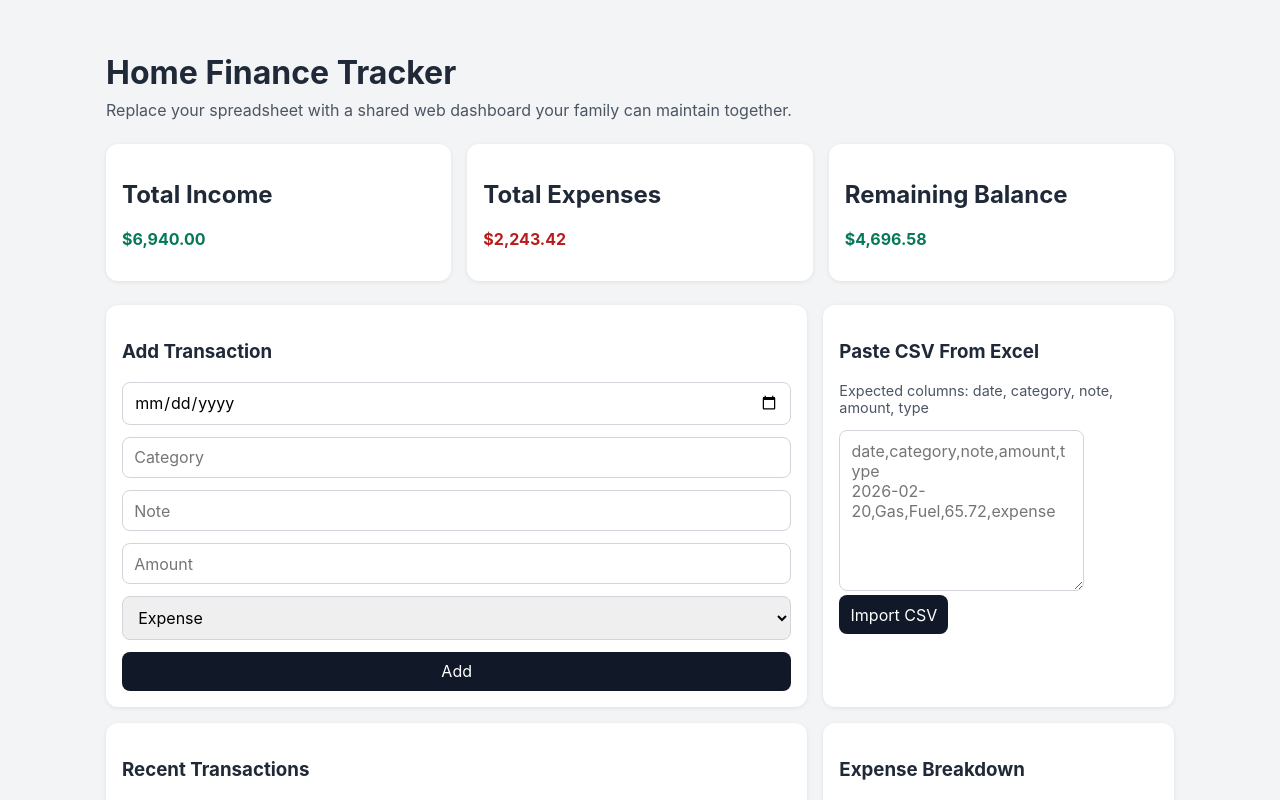
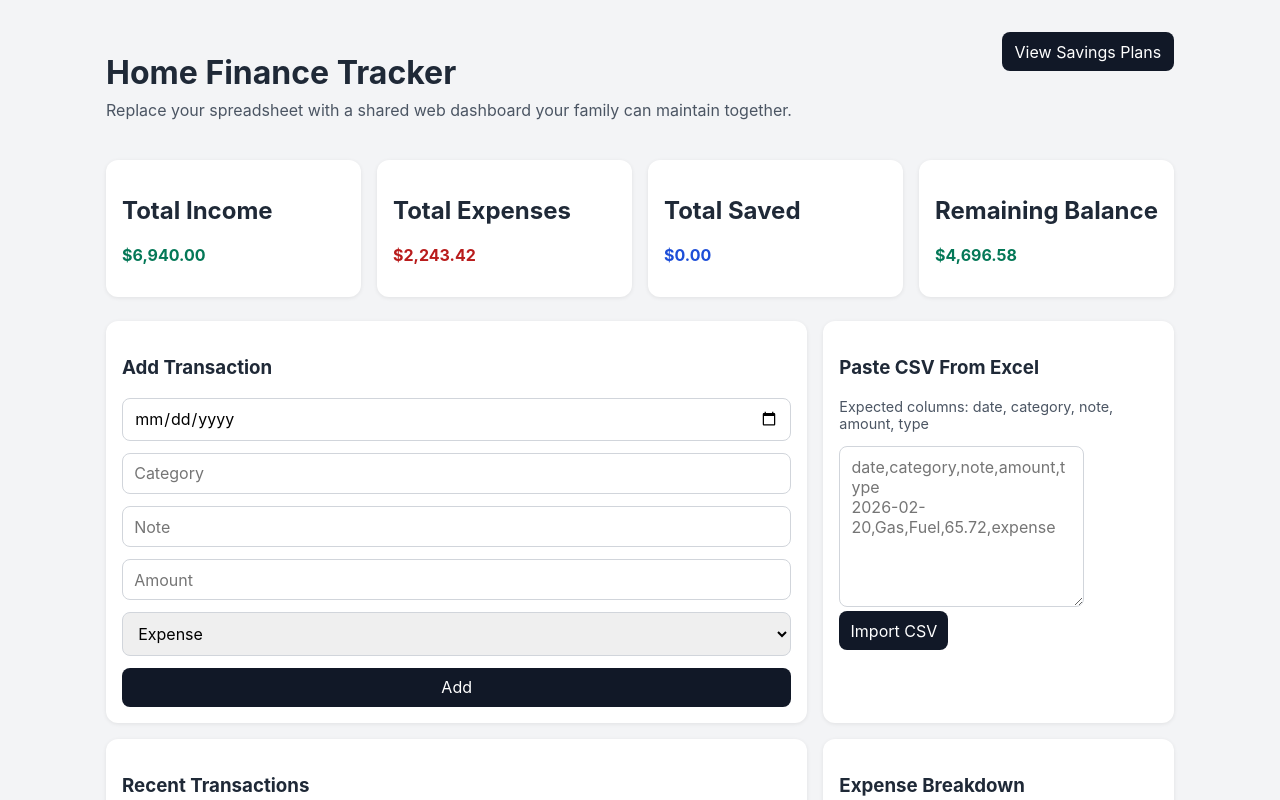
Before and after one commit to junopaulo-deguzman/finance-app, a Next.js app: page / in a window 1280 px wide. Shown: the top 800 px of the page. Built offline with nearby package versions, Linux system fonts and the light colour scheme.

Commit message:
Add savings UI flow and save transaction support

```diff
--- a/src/app/globals.css
+++ b/src/app/globals.css
@@ -28,6 +28,22 @@ h1 {
   color: #4b5563;
 }
 
+.topbar {
+  display: flex;
+  justify-content: space-between;
+  align-items: start;
+  gap: 1rem;
+}
+
+.link-button {
+  display: inline-block;
+  text-decoration: none;
+  background: #111827;
+  color: #fff;
+  padding: 0.6rem 0.8rem;
+  border-radius: 8px;
+}
+
 .kpis {
   display: grid;
   gap: 1rem;
@@ -35,8 +51,13 @@ h1 {
   margin: 1.5rem 0;
 }
 
+.kpis-four {
+  grid-template-columns: repeat(4, minmax(0, 1fr));
+}
+
 .kpis article,
-.grid article {
+.grid article,
+.grid-single article {
   background: #fff;
   border-radius: 12px;
   padding: 1rem;
@@ -47,6 +68,13 @@ h1 {
   display: grid;
   gap: 1rem;
   grid-template-columns: 2fr 1fr;
+  margin-bottom: 1rem;
+}
+
+.grid-single {
+  display: grid;
+  gap: 1rem;
+  grid-template-columns: 1fr;
   margin-bottom: 1rem;
 }
 
@@ -95,6 +123,11 @@ td {
   font-weight: 700;
 }
 
+.saved {
+  color: #1d4ed8;
+  font-weight: 700;
+}
+
 .hint {
   margin-top: 0;
   color: #4b5563;
@@ -116,7 +149,12 @@ td {
 
 @media (max-width: 900px) {
   .kpis,
+  .kpis-four,
   .grid {
     grid-template-columns: 1fr;
   }
+
+  .topbar {
+    flex-direction: column;
+  }
 }
--- a/src/app/page.tsx
+++ b/src/app/page.tsx
@@ -1,9 +1,12 @@
 import FinanceDashboard from "@/components/finance-dashboard";
-import { listTransactions } from "@/db/queries";
+import { listSavingsWithProgress, listTransactions } from "@/db/queries";
 import { seedTransactions } from "@/db/seed-data";
 
 export default async function Home() {
-  const rows = await listTransactions().catch(() => seedTransactions);
+  const [rows, savingsPlans] = await Promise.all([
+    listTransactions().catch(() => seedTransactions),
+    listSavingsWithProgress().catch(() => []),
+  ]);
 
   return (
     <FinanceDashboard
@@ -15,6 +18,13 @@ export default async function Home() {
         amount: row.amount,
         type: row.type,
       }))}
+      savingsPlans={savingsPlans.map((plan) => ({
+        id: plan.id,
+        name: plan.name,
+        targetAmount: plan.targetAmount,
+        targetDate: plan.targetDate,
+        savedAmount: Number(plan.savedAmount),
+      }))}
     />
   );
 }
--- a/src/components/finance-dashboard.tsx
+++ b/src/components/finance-dashboard.tsx
@@ -1,5 +1,6 @@
 "use client";
 
+import Link from "next/link";
 import { useMemo, useState } from "react";
 
 type Row = {
@@ -8,11 +9,20 @@ type Row = {
   category: string;
   note: string;
   amount: number;
-  type: "income" | "expense";
+  type: "income" | "expense" | "save";
+};
+
+type SavingsPlan = {
+  id: string;
+  name: string;
+  targetAmount: number | null;
+  targetDate: string | null;
+  savedAmount: number;
 };
 
 type FinanceDashboardProps = {
   initialRows: Row[];
+  savingsPlans: SavingsPlan[];
 };
 
 const currency = new Intl.NumberFormat("en-US", {
@@ -20,25 +30,30 @@ const currency = new Intl.NumberFormat("en-US", {
   currency: "USD",
 });
 
-export default function FinanceDashboard({ initialRows }: FinanceDashboardProps) {
+export default function FinanceDashboard({ initialRows, savingsPlans }: FinanceDashboardProps) {
   const [rows, setRows] = useState<Row[]>(initialRows);
-  const [newRow, setNewRow] = useState<Omit<Row, "id">>({
+  const [newRow, setNewRow] = useState<Omit<Row, "id"> & { savingsId: string }>({
     date: "",
     category: "",
     note: "",
     amount: 0,
     type: "expense",
+    savingsId: "",
   });
   const [csvText, setCsvText] = useState("");
+
+  const savingsMap = useMemo(() => new Map(savingsPlans.map((s) => [s.id, s])), [savingsPlans]);
 
   const totals = useMemo(() => {
     const income = rows.filter((r) => r.type === "income").reduce((sum, r) => sum + r.amount, 0);
     const expenses = rows.filter((r) => r.type === "expense").reduce((sum, r) => sum + r.amount, 0);
+    const saved = rows.filter((r) => r.type === "save").reduce((sum, r) => sum + r.amount, 0);
 
     return {
       income,
       expenses,
-      balance: income - expenses,
+      saved,
+      balance: income - expenses - saved,
     };
   }, [rows]);
 
@@ -59,10 +74,20 @@ export default function FinanceDashboard({ initialRows }: FinanceDashboardProps)
       return;
     }
 
+    if (newRow.type === "save" && !newRow.savingsId) {
+      return;
+    }
+
+    const savingsName = newRow.type === "save" ? savingsMap.get(newRow.savingsId)?.name ?? "Savings" : "";
+
     setRows((prev) => [
       {
         id: crypto.randomUUID(),
-        ...newRow,
+        date: newRow.date,
+        category: newRow.type === "save" ? `Save: ${savingsName}` : newRow.category,
+        note: newRow.note,
+        amount: newRow.amount,
+        type: newRow.type,
       },
       ...prev,
     ]);
@@ -73,6 +98,7 @@ export default function FinanceDashboard({ initialRows }: FinanceDashboardProps)
       note: "",
       amount: 0,
       type: "expense",
+      savingsId: "",
     });
   }
 
@@ -86,7 +112,7 @@ export default function FinanceDashboard({ initialRows }: FinanceDashboardProps)
         const [date, category, note, amount, type] = line.split(",").map((item) => item.trim());
         const numericAmount = Number(amount);
 
-        if (!date || !category || Number.isNaN(numericAmount) || (type !== "income" && type !== "expense")) {
+        if (!date || !category || Number.isNaN(numericAmount) || (type !== "income" && type !== "expense" && type !== "save")) {
           return null;
         }
 
@@ -109,10 +135,17 @@ export default function FinanceDashboard({ initialRows }: FinanceDashboardProps)
 
   return (
     <main className="container">
-      <h1>Home Finance Tracker</h1>
-      <p className="subtitle">Replace your spreadsheet with a shared web dashboard your family can maintain together.</p>
+      <header className="topbar">
+        <div>
+          <h1>Home Finance Tracker</h1>
+          <p className="subtitle">Replace your spreadsheet with a shared web dashboard your family can maintain together.</p>
+        </div>
+        <Link className="link-button" href="/savings">
+          View Savings Plans
+        </Link>
+      </header>
 
-      <section className="kpis">
+      <section className="kpis kpis-four">
         <article>
           <h2>Total Income</h2>
           <p className="income">{currency.format(totals.income)}</p>
@@ -120,6 +153,10 @@ export default function FinanceDashboard({ initialRows }: FinanceDashboardProps)
         <article>
           <h2>Total Expenses</h2>
           <p className="expense">{currency.format(totals.expenses)}</p>
+        </article>
+        <article>
+          <h2>Total Saved</h2>
+          <p className="saved">{currency.format(totals.saved)}</p>
         </article>
         <article>
           <h2>Remaining Balance</h2>
@@ -132,7 +169,12 @@ export default function FinanceDashboard({ initialRows }: FinanceDashboardProps)
           <h3>Add Transaction</h3>
           <div className="form-grid">
             <input type="date" value={newRow.date} onChange={(e) => setNewRow((p) => ({ ...p, date: e.target.value }))} />
-            <input placeholder="Category" value={newRow.category} onChange={(e) => setNewRow((p) => ({ ...p, category: e.target.value }))} />
+            <input
+              placeholder="Category"
+              value={newRow.category}
+              disabled={newRow.type === "save"}
+              onChange={(e) => setNewRow((p) => ({ ...p, category: e.target.value }))}
+            />
             <input placeholder="Note" value={newRow.note} onChange={(e) => setNewRow((p) => ({ ...p, note: e.target.value }))} />
             <input
               type="number"
@@ -142,10 +184,31 @@ export default function FinanceDashboard({ initialRows }: FinanceDashboardProps)
               value={newRow.amount || ""}
               onChange={(e) => setNewRow((p) => ({ ...p, amount: Number(e.target.value) }))}
             />
-            <select value={newRow.type} onChange={(e) => setNewRow((p) => ({ ...p, type: e.target.value as Row["type"] }))}>
+            <select
+              value={newRow.type}
+              onChange={(e) =>
+                setNewRow((p) => ({
+                  ...p,
+                  type: e.target.value as Row["type"],
+                  category: e.target.value === "save" ? "Savings" : p.category,
+                  savingsId: e.target.value === "save" ? p.savingsId : "",
+                }))
+              }
+            >
               <option value="expense">Expense</option>
               <option value="income">Income</option>
+              <option value="save">Save</option>
             </select>
+            {newRow.type === "save" ? (
+              <select value={newRow.savingsId} onChange={(e) => setNewRow((p) => ({ ...p, savingsId: e.target.value }))}>
+                <option value="">Select savings plan</option>
+                {savingsPlans.map((plan) => (
+                  <option key={plan.id} value={plan.id}>
+                    {plan.name}
+                  </option>
+                ))}
+              </select>
+            ) : null}
             <button onClick={addRow}>Add</button>
           </div>
         </article>
@@ -183,7 +246,7 @@ export default function FinanceDashboard({ initialRows }: FinanceDashboardProps)
                   <td>{row.category}</td>
                   <td>{row.note || "—"}</td>
                   <td>{row.type}</td>
-                  <td className={row.type === "income" ? "income" : "expense"}>{currency.format(row.amount)}</td>
+                  <td className={row.type === "income" ? "income" : row.type === "save" ? "saved" : "expense"}>{currency.format(row.amount)}</td>
                 </tr>
               ))}
             </tbody>
--- a/src/db/queries.ts
+++ b/src/db/queries.ts
@@ -1,10 +1,30 @@
-import { desc } from "drizzle-orm";
+import { desc, eq, sql } from "drizzle-orm";
 
 import { getDb } from "@/db/client";
-import { transactions } from "@/db/schema";
+import { savings, savings_allocations, transactions } from "@/db/schema";
 
 export async function listTransactions() {
   const db = getDb();
 
   return db.select().from(transactions).orderBy(desc(transactions.date));
 }
+
+export async function listSavingsWithProgress() {
+  const db = getDb();
+
+  return db
+    .select({
+      id: savings.id,
+      name: savings.name,
+      targetAmount: savings.targetAmount,
+      targetDate: savings.targetDate,
+      createdAt: savings.createdAt,
+      lastUpdatedAt: savings.lastUpdatedAt,
+      savedAmount: sql<number>`coalesce(sum(${transactions.amount}), 0)`,
+    })
+    .from(savings)
+    .leftJoin(savings_allocations, eq(savings.id, savings_allocations.savingsId))
+    .leftJoin(transactions, eq(savings_allocations.transactionId, transactions.id))
+    .groupBy(savings.id)
+    .orderBy(desc(savings.createdAt));
+}
```
Also changed, not shown: src/app/savings/page.tsx (added, +58 -0 lines).
